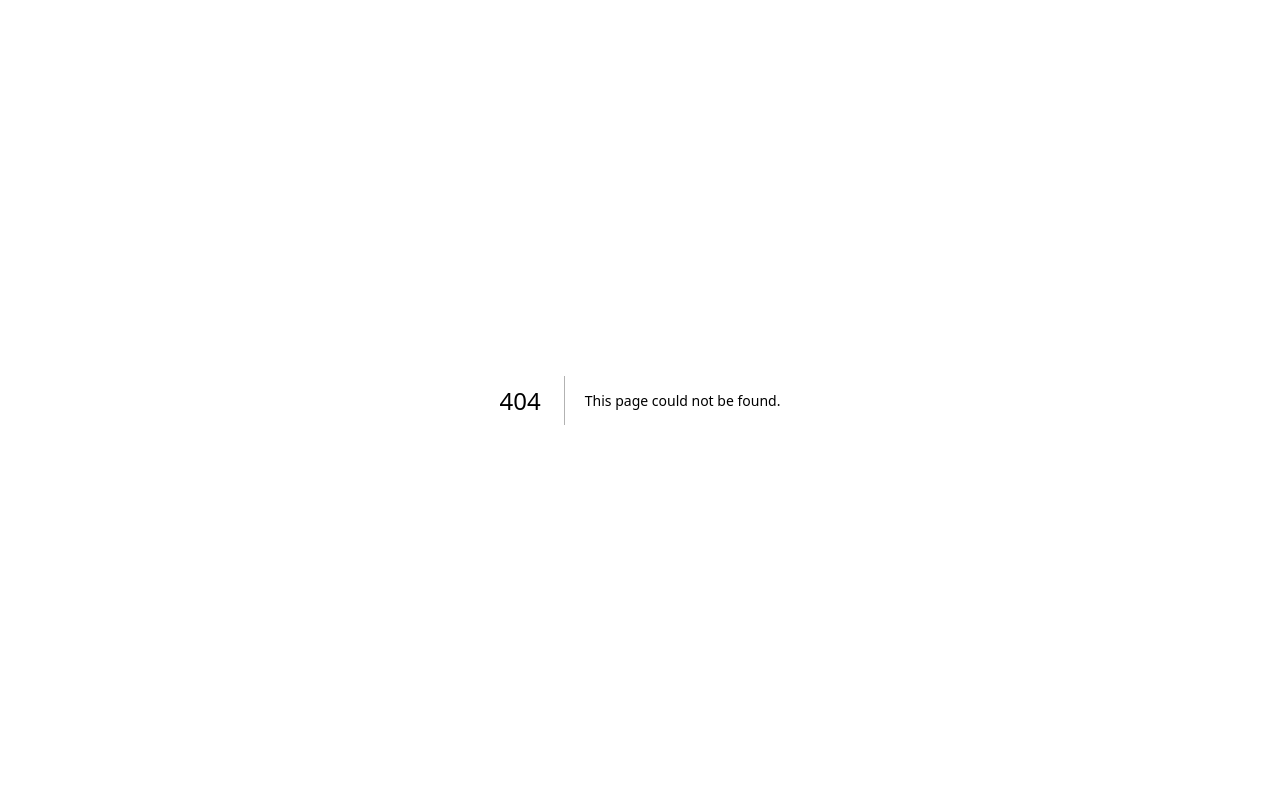
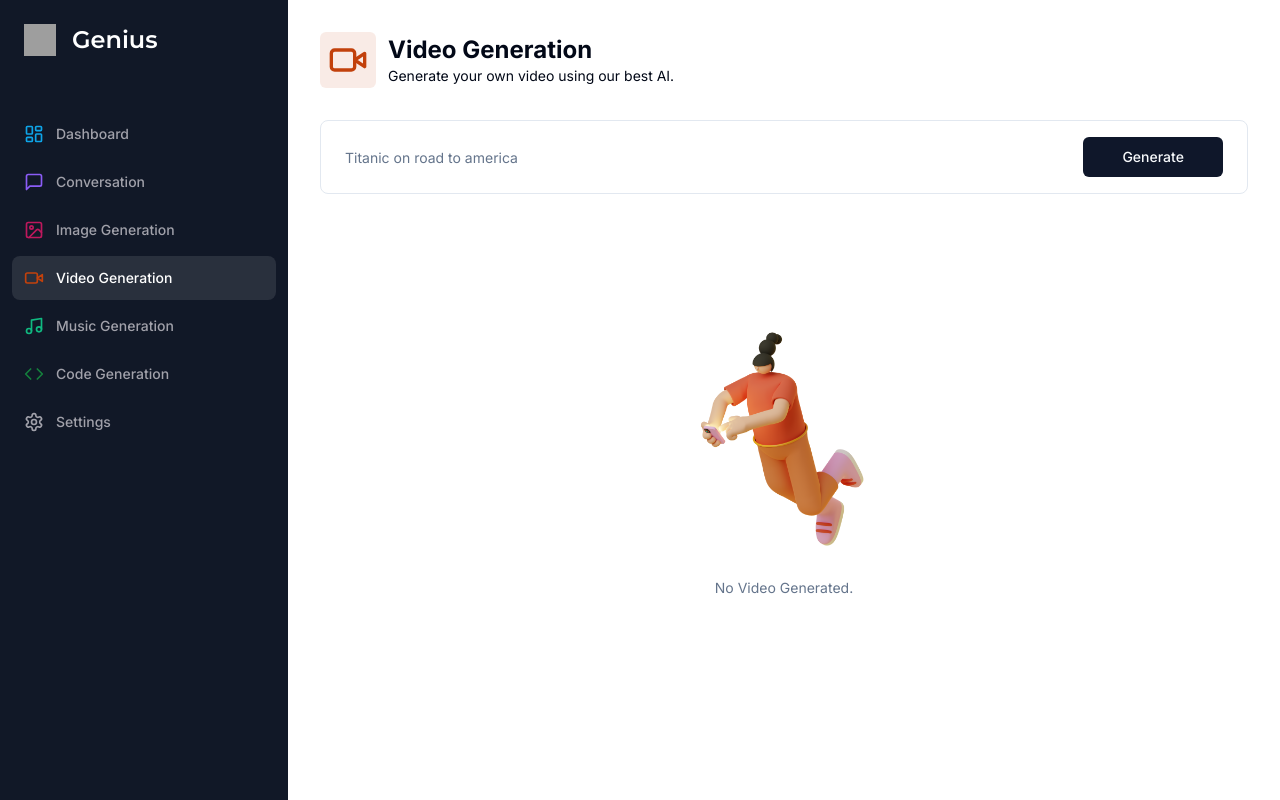
Before and after one commit to atizaz786/cloud-genius, a Next.js app: page /video in a window 1280 px wide. Before the commit this address had no page. Built offline with nearby package versions, Linux system fonts and the light colour scheme; grey boxes are pictures that could not be loaded.

Commit message:
feat: Added video generation capability

```diff
--- /dev/null
+++ b/app/(dashboard)/(routes)/music/constants.ts
@@ -0,0 +1,5 @@
+import * as z from "zod";
+
+export const formSchema = z.object({
+  prompt: z.string().min(1, { message: "Music is required" }),
+});
--- /dev/null
+++ b/app/(dashboard)/(routes)/music/page.tsx
@@ -0,0 +1,115 @@
+"use client";
+
+import { useState } from "react";
+import axios from "axios";
+import * as z from "zod";
+import { Heading } from "@/components/heading";
+import { MessageSquare, Music } from "lucide-react";
+import { useForm } from "react-hook-form";
+
+import { formSchema } from "./constants";
+import { zodResolver } from "@hookform/resolvers/zod";
+import { Form, FormControl, FormField, FormItem } from "@/components/ui/form";
+import { Input } from "@/components/ui/input";
+import { Button } from "@/components/ui/button";
+import { useRouter } from "next/navigation";
+import {
+  ChatCompletionMessageParam,
+  CreateChatCompletionRequestMessage,
+} from "openai/resources/index.mjs";
+import ChatCompletionRequestMessage from "openai";
+import { Empty } from "@/components/empty";
+import { Loader } from "@/components/loader";
+
+const MusicPage = () => {
+  const router = useRouter();
+  const [music, setMusic] = useState<string>();
+
+  const form = useForm<z.infer<typeof formSchema>>({
+    resolver: zodResolver(formSchema),
+    defaultValues: {
+      prompt: "",
+    },
+  });
+
+  const isLoading = form.formState.isSubmitting;
+
+  const onSubmit = async (values: z.infer<typeof formSchema>) => {
+    try {
+      setMusic(undefined);
+
+      const response = await axios.post("/api/music", values);
+      console.log(response)
+
+      setMusic(response.data.audio);
+      form.reset();
+
+      form.reset();
+    } catch (error: any) {
+      //TODO: Open Pro Model
+      console.error(error);
+    } finally {
+      router.refresh();
+    }
+  };
+  return (
+    <div>
+      <Heading
+        title="Music Generation"
+        description="Generate your own music using our best AI."
+        icon={Music}
+        iconColor="text-emerald-500"
+        bgColor="bg-emerald-500/10"
+      />
+      <div className="px-4 lg:px-8">
+        <div>
+          <Form {...form}>
+            <form
+              onSubmit={form.handleSubmit(onSubmit)}
+              className="rounded-lg border w-full p-4 px-3 md:px-6 focus-within:shadow-sm grid grid-cols-12 gap-2"
+            >
+              <FormField
+                name="prompt"
+                render={({ field }) => (
+                  <FormItem className="col-span-12 lg:col-span-10">
+                    <FormControl className="m-0 p-0">
+                      <Input
+                        className="border-0 outline-none focus-visible:ring-0 focus-visible:ring-transparent"
+                        disabled={isLoading}
+                        placeholder="Piano with flute"
+                        {...field}
+                      />
+                    </FormControl>
+                  </FormItem>
+                )}
+              />
+              <Button
+                className="col-span-12 lg:col-span-2 w-full"
+                disabled={isLoading}
+              >
+                {isLoading ? "Loading..." : "Generate"}
+              </Button>
+            </form>
+          </Form>
+        </div>
+        <div className="space-y-4 mt-4">
+          {isLoading && (
+            <div className="p-8 rounded-lg w-full flex items-center justify-center bg-muted">
+              <Loader />
+            </div>
+          )}
+          {!music && !isLoading && (
+            <Empty label="No Music Generated." />
+          )}
+          {music && (
+            <audio controls className="w-full mt-8">
+              <source src={music} type="audio/mpeg" />
+            </audio>
+          )}
+        </div>
+      </div>
+    </div>
+  );
+};
+
+export default MusicPage;
--- /dev/null
+++ b/app/(dashboard)/(routes)/video/constants.ts
@@ -0,0 +1,5 @@
+import * as z from "zod";
+
+export const formSchema = z.object({
+  prompt: z.string().min(1, { message: "Video Prompt is required" }),
+});
--- /dev/null
+++ b/app/(dashboard)/(routes)/video/page.tsx
@@ -0,0 +1,115 @@
+"use client";
+
+import { useState } from "react";
+import axios from "axios";
+import * as z from "zod";
+import { Heading } from "@/components/heading";
+import { MessageSquare, Music, VideoIcon } from "lucide-react";
+import { useForm } from "react-hook-form";
+
+import { formSchema } from "./constants";
+import { zodResolver } from "@hookform/resolvers/zod";
+import { Form, FormControl, FormField, FormItem } from "@/components/ui/form";
+import { Input } from "@/components/ui/input";
+import { Button } from "@/components/ui/button";
+import { useRouter } from "next/navigation";
+import {
+  ChatCompletionMessageParam,
+  CreateChatCompletionRequestMessage,
+} from "openai/resources/index.mjs";
+import ChatCompletionRequestMessage from "openai";
+import { Empty } from "@/components/empty";
+import { Loader } from "@/components/loader";
+
+const VideoPage = () => {
+  const router = useRouter();
+  const [video, setVideo] = useState<string>();
+
+  const form = useForm<z.infer<typeof formSchema>>({
+    resolver: zodResolver(formSchema),
+    defaultValues: {
+      prompt: "",
+    },
+  });
+
+  const isLoading = form.formState.isSubmitting;
+
+  const onSubmit = async (values: z.infer<typeof formSchema>) => {
+    try {
+      setVideo(undefined);
+
+      const response = await axios.post("/api/video", values);
+      console.log(response)
+
+      setVideo(response.data[0]);
+      form.reset();
+
+      form.reset();
+    } catch (error: any) {
+      //TODO: Open Pro Model
+      console.error(error);
+    } finally {
+      router.refresh();
+    }
+  };
+  return (
+    <div>
+      <Heading
+        title="Video Generation"
+        description="Generate your own video using our best AI."
+        icon={VideoIcon}
+        iconColor="text-orange-700"
+        bgColor="bg-orange-700/10"
+      />
+      <div className="px-4 lg:px-8">
+        <div>
+          <Form {...form}>
+            <form
+              onSubmit={form.handleSubmit(onSubmit)}
+              className="rounded-lg border w-full p-4 px-3 md:px-6 focus-within:shadow-sm grid grid-cols-12 gap-2"
+            >
+              <FormField
+                name="prompt"
+                render={({ field }) => (
+                  <FormItem className="col-span-12 lg:col-span-10">
+                    <FormControl className="m-0 p-0">
+                      <Input
+                        className="border-0 outline-none focus-visible:ring-0 focus-visible:ring-transparent"
+                        disabled={isLoading}
+                        placeholder="Titanic on road to america"
+                        {...field}
+                      />
+                    </FormControl>
+                  </FormItem>
+                )}
+              />
+              <Button
+                className="col-span-12 lg:col-span-2 w-full"
+                disabled={isLoading}
+              >
+                {isLoading ? "Loading..." : "Generate"}
+              </Button>
+            </form>
+          </Form>
+        </div>
+        <div className="space-y-4 mt-4">
+          {isLoading && (
+            <div className="p-8 rounded-lg w-full flex items-center justify-center bg-muted">
+              <Loader />
+            </div>
+          )}
+          {!video && !isLoading && (
+            <Empty label="No Video Generated." />
+          )}
+          {video && (
+            <video controls className="w-full aspect-video mt-8 roinded-lg border bg-black">
+              <source src={video} />
+            </video>
+          )}
+        </div>
+      </div>
+    </div>
+  );
+};
+
+export default VideoPage;
--- /dev/null
+++ b/app/api/music/route.ts
@@ -0,0 +1,41 @@
+
+
+import { auth } from "@clerk/nextjs";
+import { NextResponse } from "next/server";
+import Replicate from "replicate";
+
+const replicate = new Replicate({
+    auth: process.env.REPLICATE_API_KEY || "",
+});
+
+export async function POST (req: Request){
+    try{
+        const {userId} = auth();
+        const body = await req.json();
+        const {prompt} = body;
+
+        if(!userId){
+            return new NextResponse("Unauthorized", {status: 401})
+        }
+
+
+        if(!prompt){
+            return new NextResponse("Messages are required", {status: 400})
+        }
+
+        const response = await replicate.run(
+            "riffusion/riffusion:8cf61ea6c56afd61d8f5b9ffd14d7c216c0a93844ce2d82ac1c9ecc9c7f24e05",
+            {
+              input: {
+                prompt_a: prompt
+              }
+            }
+          );
+          return NextResponse.json(response)
+
+    }
+    catch (error){
+        console.log("[MUSIC_ERROR]", error)
+        return new NextResponse("An error occurred", {status: 500})
+    }
+}
--- /dev/null
+++ b/app/api/video/route.ts
@@ -0,0 +1,41 @@
+
+
+import { auth } from "@clerk/nextjs";
+import { NextResponse } from "next/server";
+import Replicate from "replicate";
+
+const replicate = new Replicate({
+    auth: process.env.REPLICATE_API_KEY || "",
+});
+
+export async function POST (req: Request){
+    try{
+        const {userId} = auth();
+        const body = await req.json();
+        const {prompt} = body;
+
+        if(!userId){
+            return new NextResponse("Unauthorized", {status: 401})
+        }
+
+
+        if(!prompt){
+            return new NextResponse("Messages are required", {status: 400})
+        }
+
+        const response = await replicate.run(
+            "anotherjesse/zeroscope-v2-xl:9f747673945c62801b13b84701c783929c0ee784e4748ec062204894dda1a351",
+            {
+              input: {
+                prompt: prompt
+              }
+            }
+          );
+          return NextResponse.json(response)
+
+    }
+    catch (error){
+        console.log("[VIDEO_ERROR]", error)
+        return new NextResponse("An error occurred", {status: 500})
+    }
+}
--- a/package.json
+++ b/package.json
@@ -26,6 +26,7 @@
     "react-dom": "^18",
     "react-hook-form": "^7.50.0",
     "react-markdown": "^9.0.1",
+    "replicate": "^0.25.2",
     "tailwind-merge": "^2.2.1",
     "tailwindcss-animate": "^1.0.7",
     "zod": "^3.22.4"
```
Also changed, not shown: 2 other files (tests, documents, lock files or other folders).
